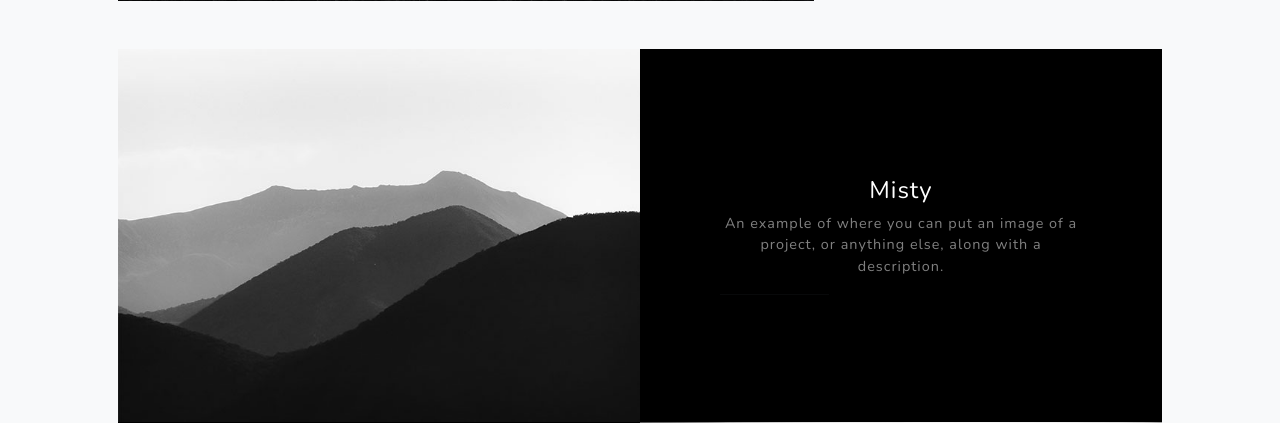
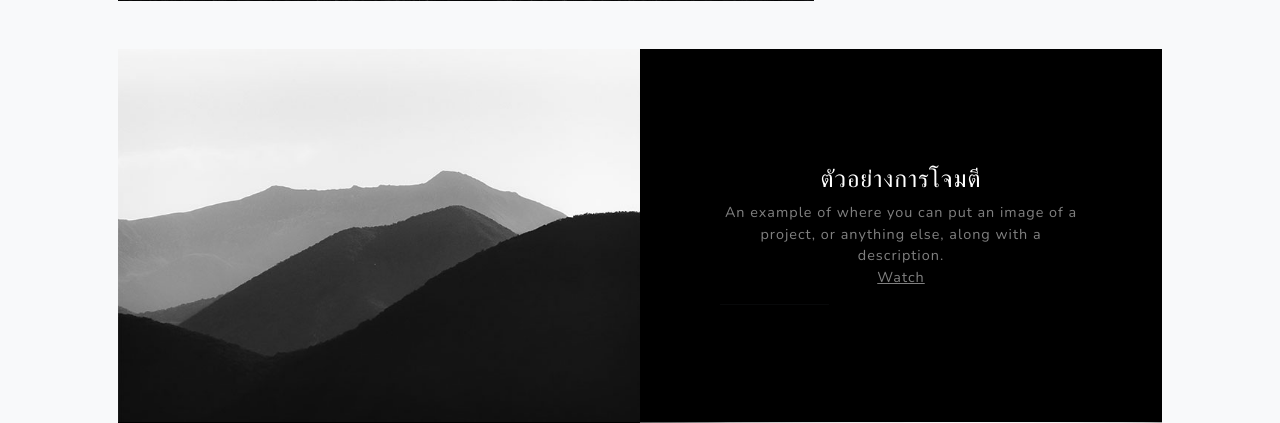
Before and after one commit to BankTHP/GAN-Detection-WebAPP, a Flask app: page / in a window 1280 px wide. Shown: the part 2147-2570 px from the top of the page. Run offline with Flask 2, Linux system fonts and the light colour scheme; some libraries are stand-ins or nearby versions.

Commit message:
index news

```diff
--- a/templates/index.html
+++ b/templates/index.html
@@ -75,13 +75,15 @@
                 </div>
                 <!-- Project One Row-->
                 <div class="row gx-0 mb-5 mb-lg-0 justify-content-center">
-                    <div class="col-lg-6"><img class="img-fluid" src="../static/assets/img/demo-image-01.jpg" alt="..." /></div>
+                    <div class="col-lg-6">
+                        <img class="img-fluid" src="../static/assets/img/demo-image-01.jpg" alt="..." /></div>
                     <div class="col-lg-6">
                         <div class="bg-black text-center h-100 project">
                             <div class="d-flex h-100">
                                 <div class="project-text w-100 my-auto text-center text-lg-left">
-                                    <h4 class="text-white">Misty</h4>
+                                    <h4 class="text-white">ตัวอย่างการโจมตี</h4>
                                     <p class="mb-0 text-white-50">An example of where you can put an image of a project, or anything else, along with a description.</p>
+                                    <a class="mb-0 text-white-50"href="https://youtu.be/gLoI9hAX9dw" target="_blank">Watch</a>
                                     <hr class="d-none d-lg-block mb-0 ms-0" />
                                 </div>
                             </div>
```
